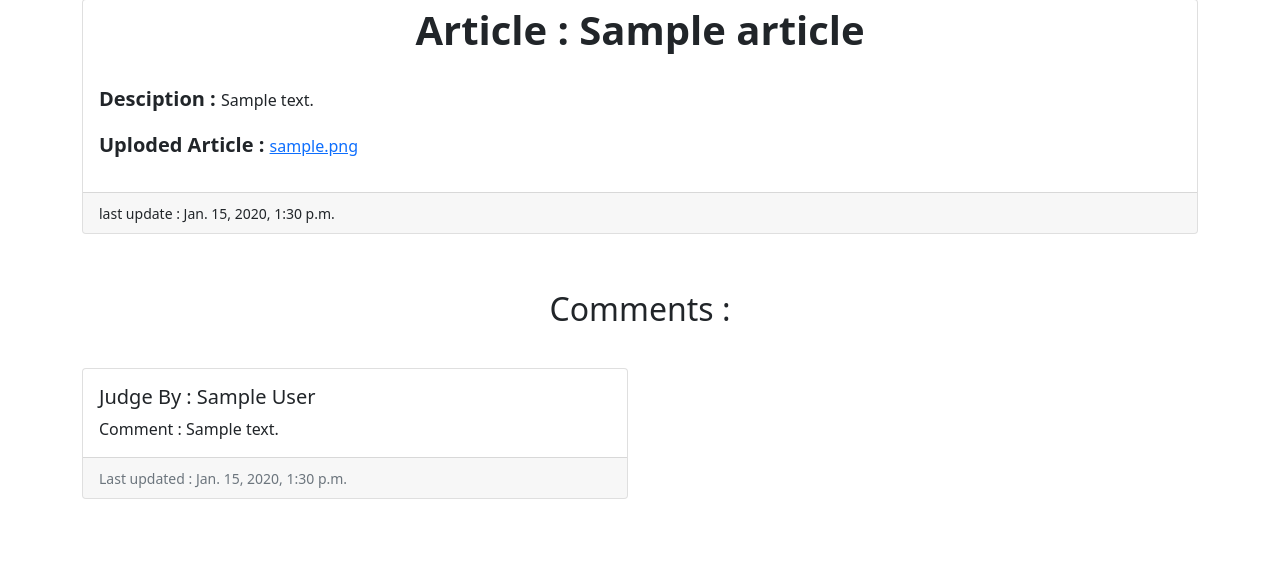
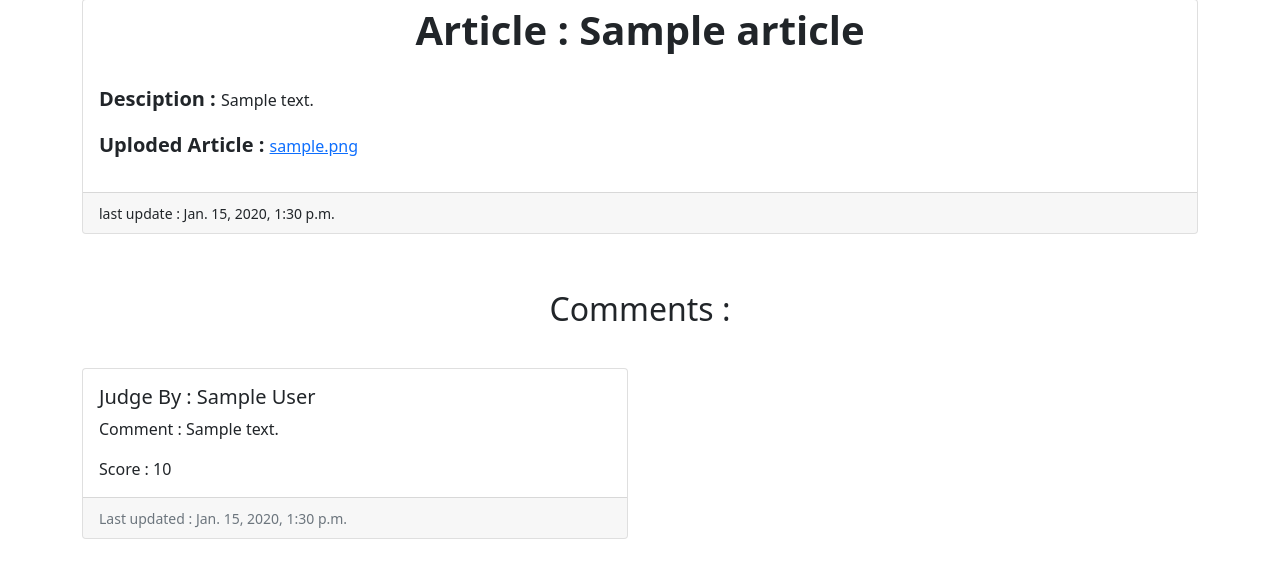
Before and after one commit to capamir/article, a Django app: page /article/profile/show_article/00000000-0000-0000-0000-000000000001 in a window 1280 px wide. Shown: the part 137-715 px from the top of the page. Run offline with Django 4.2, Linux system fonts and the light colour scheme; tables that the repository leaves empty hold one stand-in row (values such as "Sample post"); some libraries are stand-ins or nearby versions.

Commit message:
add score to show article detail

```diff
--- a/userPanel_module/templates/userPanel_module/student_view/show_article.html
+++ b/userPanel_module/templates/userPanel_module/student_view/show_article.html
@@ -35,6 +35,7 @@
                               <div class="card-body">
                                 <h5 class="card-title">Judge By : {{ review.owner.user.full_name }}</h5>
                                 <p class="card-text text-start">Comment : {{ review.body|safe}}</p>
+                                  <p class="card-text text-start">Score : {{ review.score}}</p>
                               </div>
                                 <div class="card-footer">
                                 <small class="text-muted">Last updated : {{ review.updated }}</small
```
